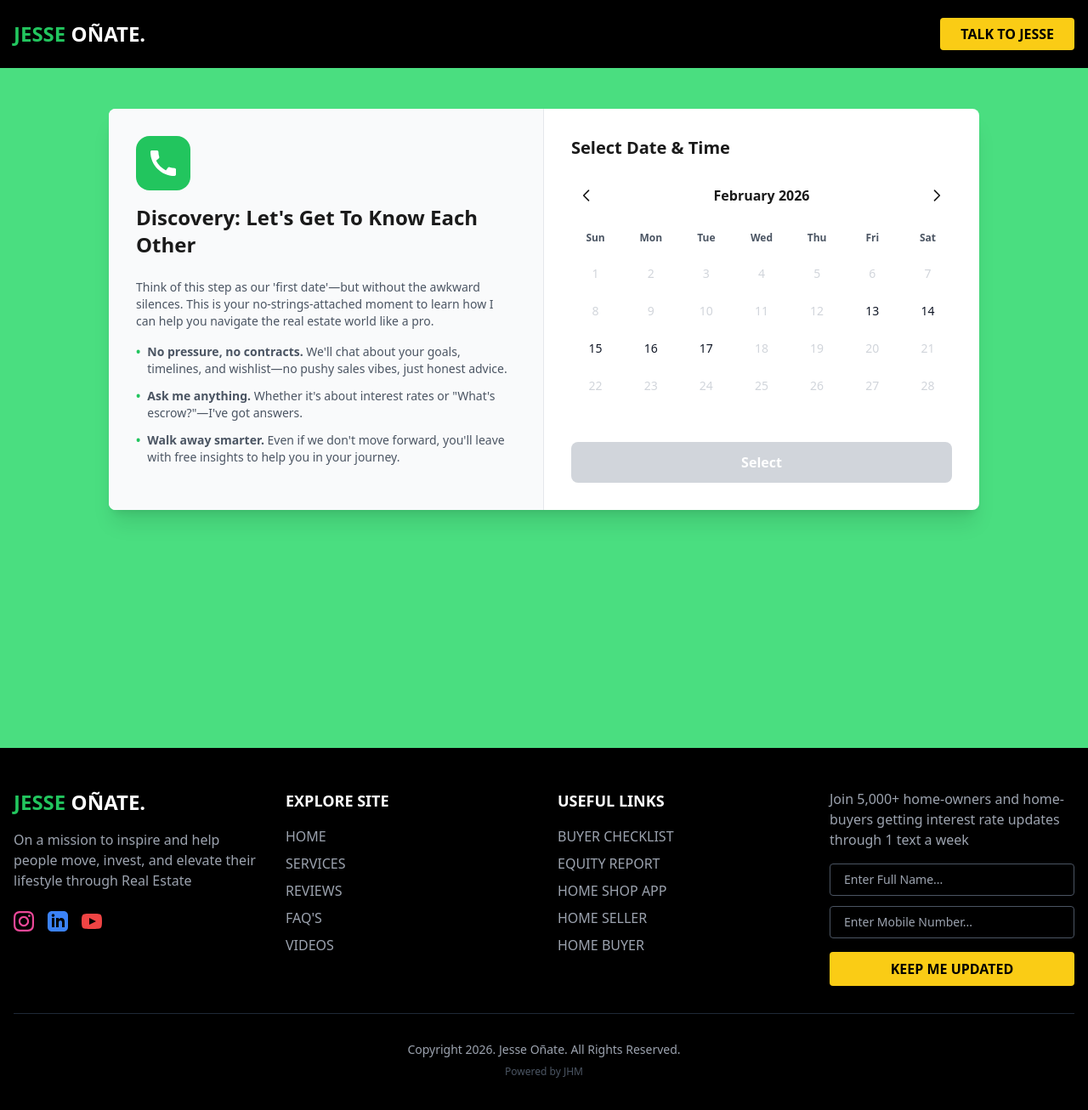
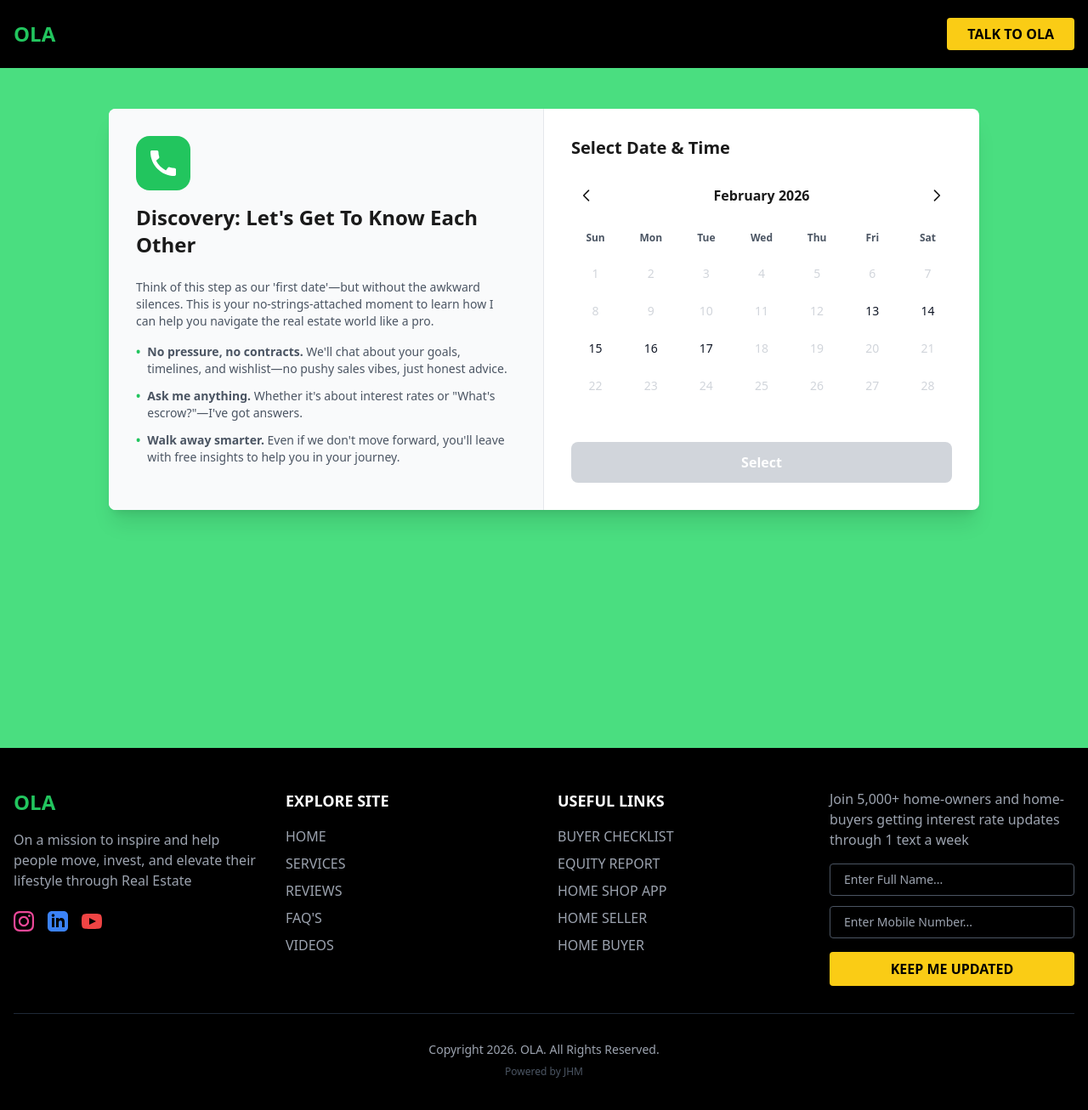
Before and after one commit to johnilizy17/jesseonate, a Next.js app: page /schedule in a window 1280 px wide. Shown: the top 1306 px of the page at 85% size. Built offline with nearby package versions, Linux system fonts and the light colour scheme.

Commit message:
name to ola

```diff
--- a/src/app/page.tsx
+++ b/src/app/page.tsx
@@ -138,7 +138,7 @@ export default function HomePage() {
                     </div>
                   </div>
                 </div>
-                <p className="text-white font-bold mb-1">Jesse Oñate</p>
+                <p className="text-white font-bold mb-1">OLA</p>
                 <p className="text-gray-300 text-sm mb-2">
                   On a mission to inspire and help people move, invest, and elevate their lifestyle through Real Estate 🏡
                 </p>
@@ -162,7 +162,7 @@ export default function HomePage() {
 
                 {/* Banner */}
                 <div className="absolute -bottom-8 left-1/2 transform -translate-x-1/2 bg-gray-400 px-12 py-3 text-center" style={{ clipPath: 'polygon(10% 0%, 90% 0%, 100% 100%, 0% 100%)' }}>
-                  <p className="font-bold text-2xl text-gray-800 tracking-wider">JESSE OÑATE</p>
+                  <p className="font-bold text-2xl text-gray-800 tracking-wider">OLA</p>
                 </div>
               </div>
             </div>
@@ -171,7 +171,7 @@ export default function HomePage() {
           {/* Right Side - Text */}
           <div className="p-12 md:p-16 flex flex-col justify-center">
             <h2 className="text-5xl md:text-6xl font-bold mb-8 leading-tight">
-              Hi! I'm Realtor,<br />Jesse Oñate.
+              Hi! I'm Realtor,<br />OLA.
             </h2>
             <p className="text-lg leading-relaxed mb-6">
               As a homeowner, I remember how overwhelming the home-buying process felt...like tackling a lego puzzle without instructions.
@@ -232,7 +232,7 @@ export default function HomePage() {
           {/* CTA Button */}
           <div className="text-center">
             <a href="/schedule" className="inline-block bg-green-500 text-white px-12 py-4 rounded font-bold hover:bg-green-600 transition">
-              TALK TO JESSE - NO PRESSURE
+              TALK TO OLA - NO PRESSURE
             </a>
           </div>
         </div>
--- a/src/app/reviews/page.tsx
+++ b/src/app/reviews/page.tsx
@@ -145,7 +145,7 @@ export default function ReviewsPage() {
           <div className="bg-white border-4 border-purple-600 rounded-2xl p-12 text-center">
             <p className="text-purple-600 font-semibold mb-4 text-sm tracking-wider">READY TO TAKE THE NEXT STEP?</p>
             <h2 className="text-4xl md:text-5xl font-bold mb-6">
-              Chat with Jesse - No Pressure,<br />No BS, Real Advice
+              Chat with OLA - No Pressure,<br />No BS, Real Advice
             </h2>
             <p className="text-gray-600 mb-8 max-w-2xl mx-auto">
               Whether you're buying a home or selling your property for top dollar, the journey starts with a conversation.
--- a/src/app/schedule/page.tsx
+++ b/src/app/schedule/page.tsx
@@ -20,7 +20,7 @@ export default function SchedulePage() {
             "04:00 PM", "04:15 PM", "04:30 PM", "04:45 PM"
           ]}
           onBookingComplete={handleBookingComplete}
-          eventTitle="Discovery Call with Jesse Oñate"
+          eventTitle="Discovery Call with OLA"
           eventLocation="Phone Call"
         />
       </div>
--- a/src/components/Footer.tsx
+++ b/src/components/Footer.tsx
@@ -5,7 +5,7 @@ export default function Footer() {
         {/* Brand Section */}
         <div>
           <h3 className="text-2xl font-bold mb-4">
-            <span className="text-green-500">JESSE</span> <span className="text-white">OÑATE.</span>
+            <span className="text-green-500">OLA</span>
           </h3>
           <p className="text-gray-400 mb-6">
             On a mission to inspire and help people move, invest, and elevate their lifestyle through Real Estate
@@ -69,7 +69,7 @@ export default function Footer() {
       </div>
 
       <div className="max-w-7xl mx-auto mt-8 pt-8 border-t border-gray-800 text-center">
-        <p className="text-gray-400 text-sm">Copyright 2026. Jesse Oñate. All Rights Reserved.</p>
+        <p className="text-gray-400 text-sm">Copyright 2026. OLA. All Rights Reserved.</p>
         <p className="text-gray-600 text-xs mt-2">Powered by JHM</p>
       </div>
     </footer>
--- a/src/components/Navigation.tsx
+++ b/src/components/Navigation.tsx
@@ -12,13 +12,13 @@ export default function Navigation() {
       <div className="max-w-7xl mx-auto px-4">
         <div className="flex justify-between items-center h-20">
           <Link href="/" className="text-2xl font-bold">
-            <span className="text-green-500">JESSE</span> <span className="text-white">OÑATE.</span>
+            <span className="text-green-500">OLA</span>
           </Link>
 
           {/* Desktop CTA Button */}
           <div className="hidden md:block">
             <a href="/schedule" className="bg-yellow-400 text-black px-6 py-2 rounded font-semibold hover:bg-yellow-500 transition">
-              TALK TO JESSE
+              TALK TO OLA
             </a>
           </div>
 
@@ -42,7 +42,7 @@ export default function Navigation() {
               <MobileNavLink href="/buyerguide" onClick={() => setIsOpen(false)}>Buyer Guide</MobileNavLink>
               <MobileNavLink href="/faq" onClick={() => setIsOpen(false)}>FAQ</MobileNavLink>
               <a href="/schedule" className="bg-yellow-400 text-black px-6 py-2 rounded font-semibold text-center mt-2">
-                TALK TO JESSE
+                TALK TO OLA
               </a>
             </div>
           </div>
--- a/src/components/ScheduleCalendar.tsx
+++ b/src/components/ScheduleCalendar.tsx
@@ -29,7 +29,7 @@ export default function ScheduleCalendar({
     "04:00 PM", "04:15 PM", "04:30 PM", "04:45 PM"
   ],
   onBookingComplete,
-  eventTitle = "Discovery Call with Jesse Oñate",
+  eventTitle = "Discovery Call with OLA",
   eventLocation = "Phone Call"
 }: ScheduleCalendarProps) {
   const [selectedDate, setSelectedDate] = useState<number | null>(null);
```
